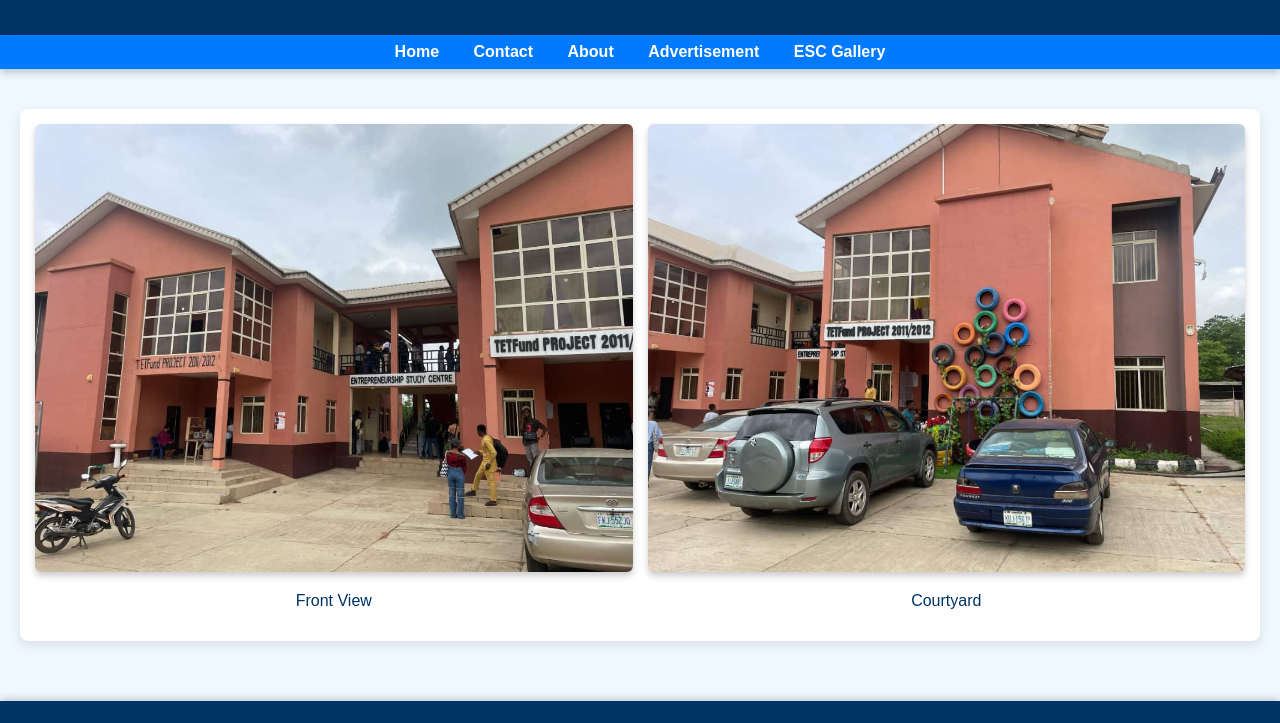
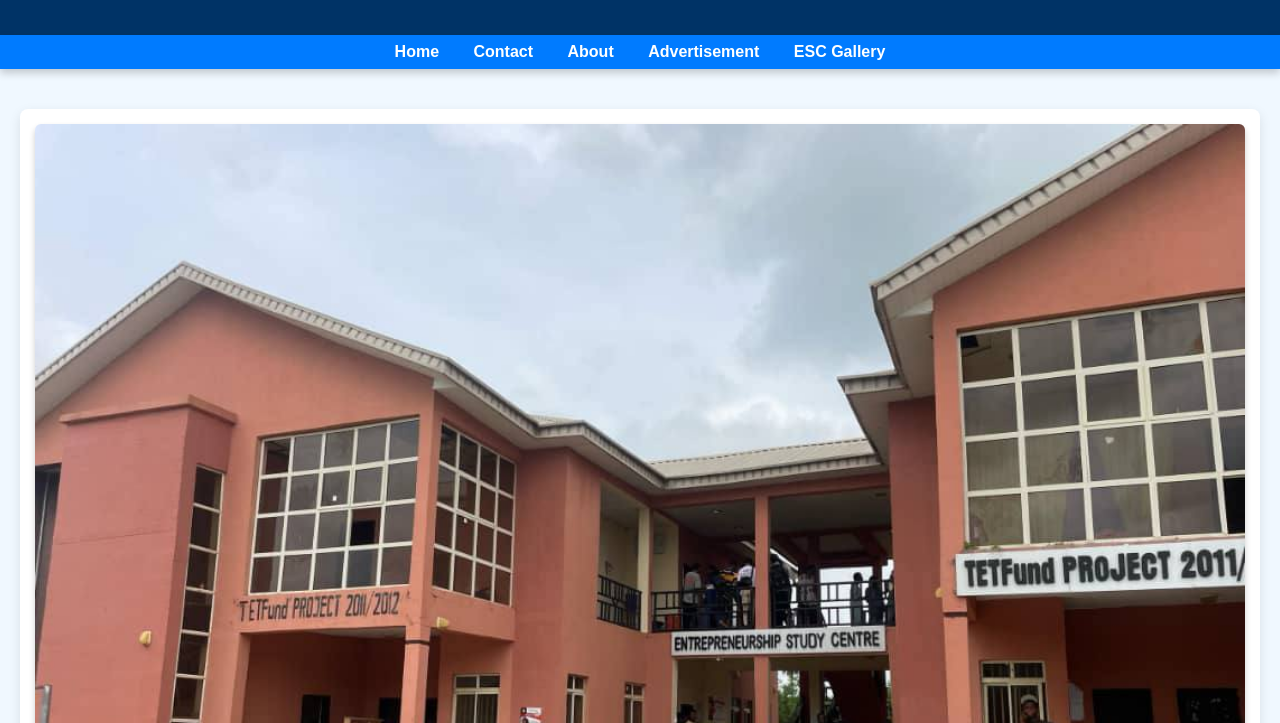
Before and after one commit to Ol4k7/esc-practical, a plain HTML site: page esc.html in a window 1280 px wide. Shown: the part 77-800 px from the top of the page. Drawn offline with Linux system fonts and the light colour scheme.

Commit message:
Update style.css

```diff
--- a/style.css
+++ b/style.css
@@ -66,12 +66,12 @@ th, td {
 
 .gallery {
     display: flex;
-    flex-wrap: wrap;
+    flex-direction: column;
     gap: 15px;
 }
 
 .gallery div {
-    flex: 1 1 calc(20% - 10px);
+    width:100%;
     text-align: center;
 }
 
```
